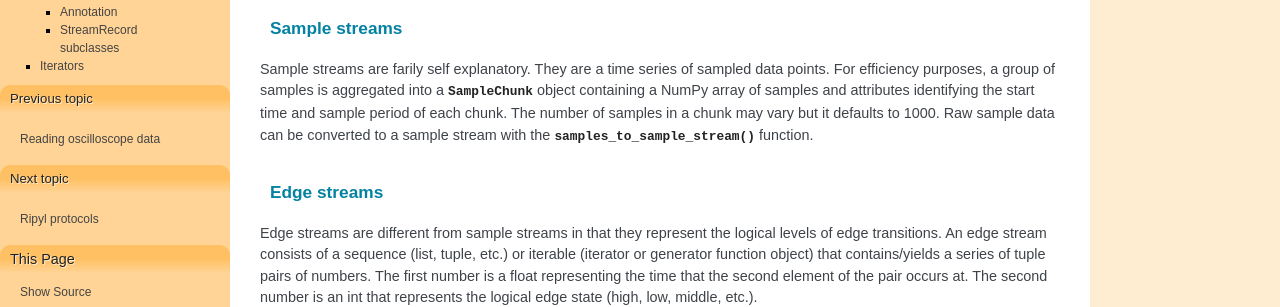
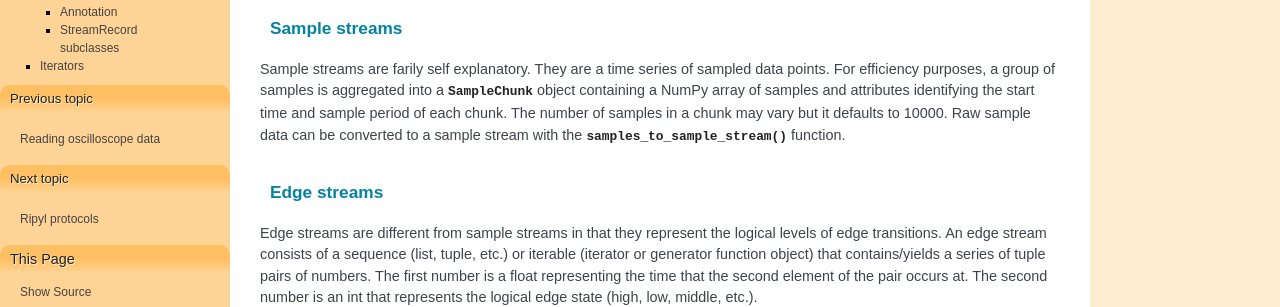
Before and after one commit to kevinpt/ripyl, a Sphinx documentation site: the page built from doc/rst/data_structures.rst, in a window 1280 px wide and 900 px high. Shown: the part 316-623 px from the top of the window. Built offline with Sphinx 7.4.7, drawn with Linux system fonts in a browser that asks for light colours.

Commit message:
Update docs with info on Cython 0.17 support and change of default chunk size to 10000 samples.

```diff
--- a/README.txt
+++ b/README.txt
@@ -19,7 +19,7 @@
 Optional libraries
 ------------------
 * Matplotlib for plotting support
-* Cython >= 0.19 for improved performance
+* Cython >= 0.17 for improved performance
 
 
 Features
--- a/doc/rst/data_structures.rst
+++ b/doc/rst/data_structures.rst
@@ -14,7 +14,7 @@
 Sample streams
 ~~~~~~~~~~~~~~
 
-Sample streams are farily self explanatory. They are a time series of sampled data points. For efficiency purposes, a group of samples is aggregated into a :class:`~.streaming.SampleChunk` object containing a NumPy array of samples and attributes identifying the start time and sample period of each chunk. The number of samples in a chunk may vary but it defaults to 1000. Raw sample data can be converted to a sample stream with the :func:`~.streaming.samples_to_sample_stream` function.
+Sample streams are farily self explanatory. They are a time series of sampled data points. For efficiency purposes, a group of samples is aggregated into a :class:`~.streaming.SampleChunk` object containing a NumPy array of samples and attributes identifying the start time and sample period of each chunk. The number of samples in a chunk may vary but it defaults to 10000. Raw sample data can be converted to a sample stream with the :func:`~.streaming.samples_to_sample_stream` function.
 
 
 Edge streams
--- a/doc/rst/installation.rst
+++ b/doc/rst/installation.rst
@@ -13,7 +13,7 @@
 
 Optional libraries are:
     * `matplotlib <http://matplotlib.org/>`_ for plotting support
-    * `cython <http://cython.org/>`_ >= 0.19 for improved performance
+    * `cython <http://cython.org/>`_ >= 0.17 for improved performance
 
 You should ensure the dependencies are installed and functioning properly on your platform before attempting to install Ripyl.
 
```
Also changed, not shown: ChangeLog.txt (+11 -0 lines).
